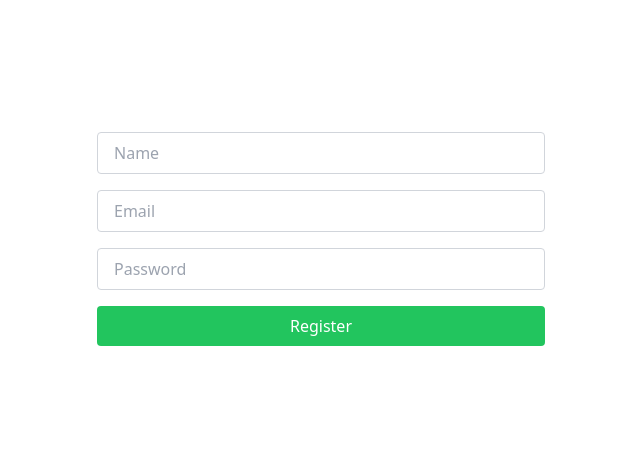
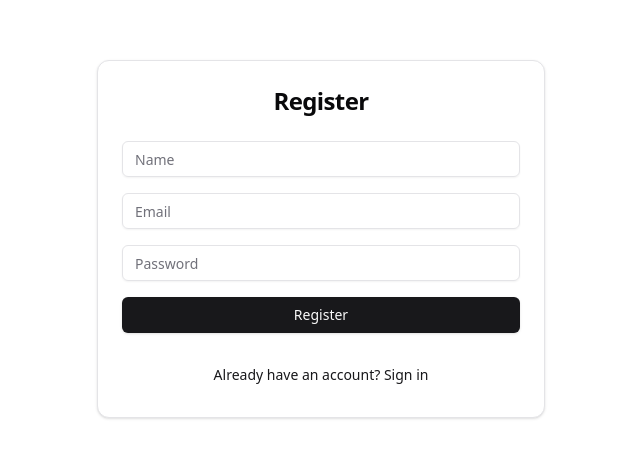
Before and after one commit to jepeteo/Url-Shortener, a Next.js app: page /auth/register in a window 1280 px wide. Shown: the part 161-618 px from the top of the page, without its empty margins (319-959 px from the left). Built offline with nearby package versions, Linux system fonts and the light colour scheme.

Commit message:
update registration with shadcn

```diff
--- a/app/auth/register/page.js
+++ b/app/auth/register/page.js
@@ -1,62 +1,83 @@
-'use client'
+"use client";
 
-import { useState } from 'react'
-import { useRouter } from 'next/navigation'
+import { useState } from "react";
+import { useRouter } from "next/navigation";
+import { Button } from "@/components/ui/button";
+import { Input } from "@/components/ui/input";
+import {
+  Card,
+  CardHeader,
+  CardTitle,
+  CardContent,
+  CardFooter,
+} from "@/components/ui/card";
+import Link from "next/link";
 
 export default function Register() {
-  const [name, setName] = useState('')
-  const [email, setEmail] = useState('')
-  const [password, setPassword] = useState('')
-  const router = useRouter()
+  const [name, setName] = useState("");
+  const [email, setEmail] = useState("");
+  const [password, setPassword] = useState("");
+  const router = useRouter();
 
   const handleSubmit = async (e) => {
-    e.preventDefault()
-    const response = await fetch('/api/register', {
-      method: 'POST',
-      headers: { 'Content-Type': 'application/json' },
-      body: JSON.stringify({ name, email, password })
-    })
+    e.preventDefault();
+    const response = await fetch("/api/register", {
+      method: "POST",
+      headers: { "Content-Type": "application/json" },
+      body: JSON.stringify({ name, email, password }),
+    });
 
     if (response.ok) {
-      router.push('/auth/signin')
+      router.push("/auth/signin");
     } else {
       // Handle error
-      const data = await response.json()
-      alert(data.error || 'An error occurred during registration')
+      const data = await response.json();
+      alert(data.error || "An error occurred during registration");
     }
-  }
+  };
 
   return (
     <div className="flex min-h-screen flex-col items-center justify-center">
-      <form onSubmit={handleSubmit} className="w-full max-w-md">
-        <input
+      <Card className="w-full max-w-md">
+        <CardHeader>
+          <CardTitle className="text-2xl font-bold text-center">
+            Register
+          </CardTitle>
+        </CardHeader>
+        <CardContent>
+          <form onSubmit={handleSubmit} className="space-y-4">
+            <Input
               type="text"
               value={name}
               onChange={(e) => setName(e.target.value)}
               placeholder="Name"
               required
-          className="w-full px-4 py-2 rounded border border-gray-300 mb-4"
             />
-        <input
+            <Input
               type="email"
               value={email}
               onChange={(e) => setEmail(e.target.value)}
               placeholder="Email"
               required
-          className="w-full px-4 py-2 rounded border border-gray-300 mb-4"
             />
-        <input
+            <Input
               type="password"
               value={password}
               onChange={(e) => setPassword(e.target.value)}
               placeholder="Password"
               required
-          className="w-full px-4 py-2 rounded border border-gray-300 mb-4"
             />
-        <button type="submit" className="w-full bg-green-500 text-white py-2 rounded hover:bg-green-600">
+            <Button type="submit" className="w-full">
               Register
-        </button>
+            </Button>
           </form>
+        </CardContent>
+        <CardFooter className="flex justify-center">
+          <Link href="/auth/signin">
+            <Button variant="link">Already have an account? Sign in</Button>
+          </Link>
+        </CardFooter>
+      </Card>
     </div>
-  )
+  );
 }
```
Lines whose indentation alone changed are shown as unchanged.
